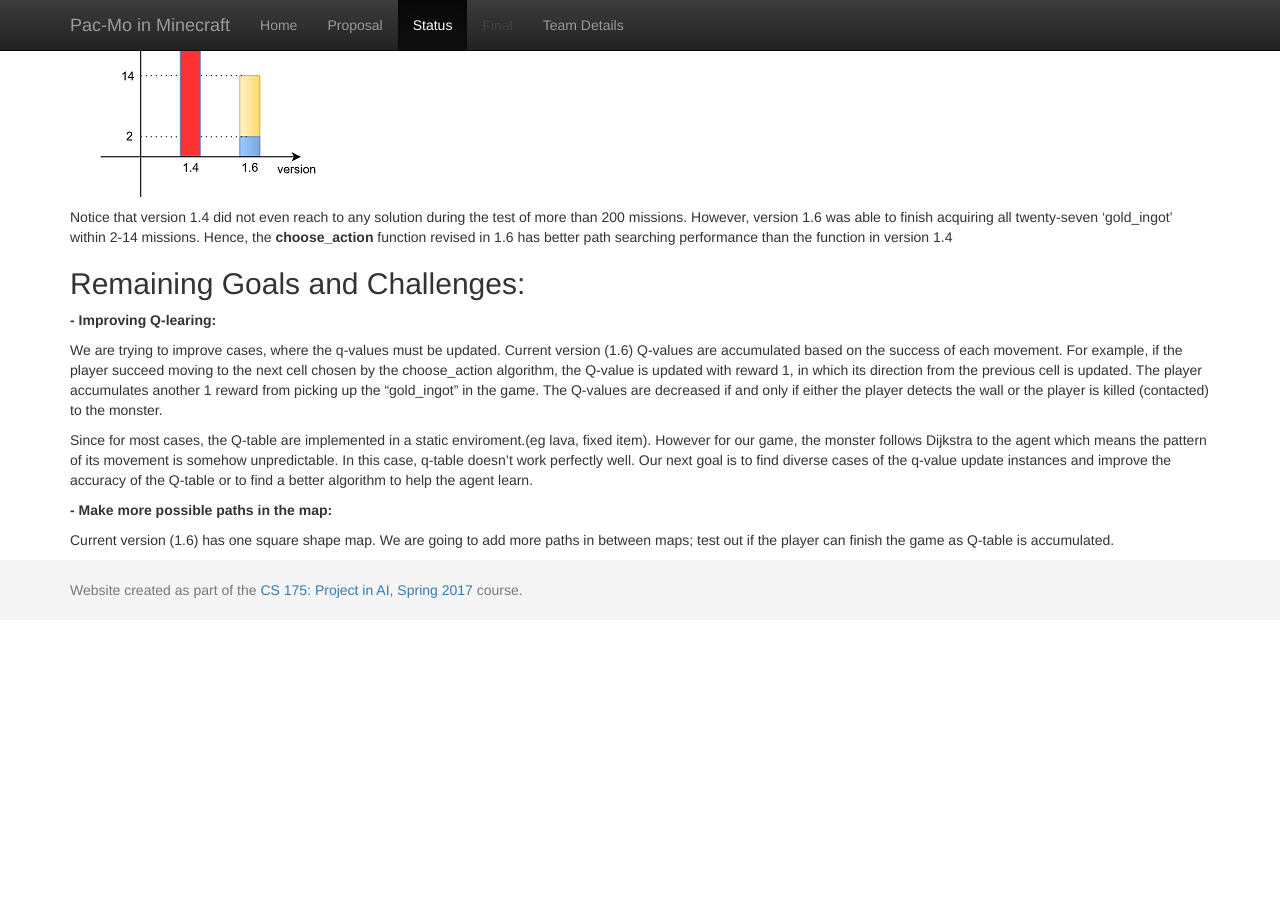
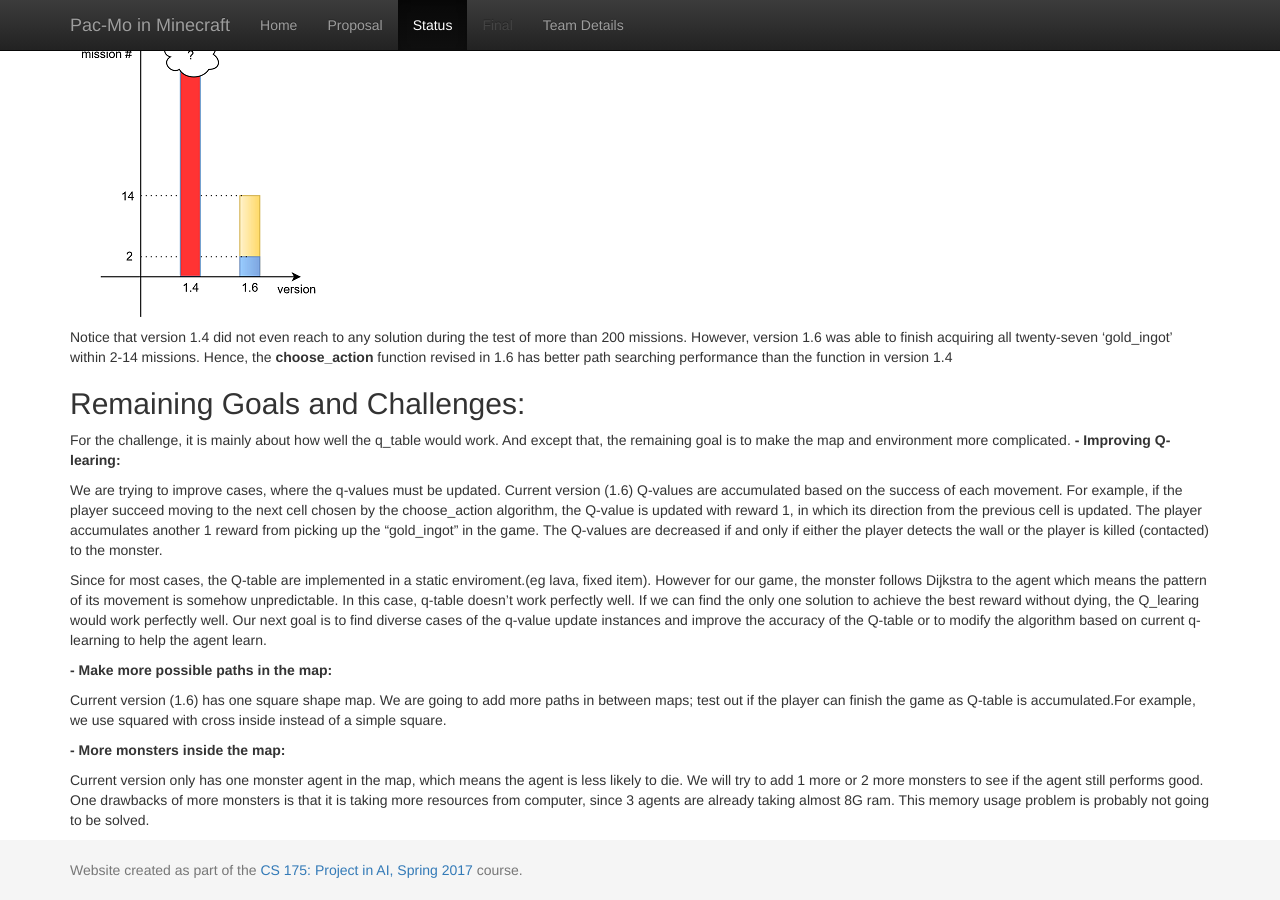
Before and after one commit to qdingqim/Pac-mo, a Jekyll site: the page built from docs/status.md, in a window 1280 px wide and 900 px high, scrolled down 870 px. Built offline with Jekyll 4.4.1, drawn with Linux system fonts in a browser that asks for light colours; before the commit the page ends 1490 px from its top, so only the background shows below that; some of the changed text lies outside the part shown.

Commit message:
Update status.md

```diff
--- a/docs/status.md
+++ b/docs/status.md
@@ -10,6 +10,11 @@
 
 
 ## Approach:
+The Pac-mo is realized by multi-agent. One for the monster which implements the Dijkstra algorithm to chase the player, one for the player to perform reinforcement learning based on the Q_table to get the best reward which means maximum gold without dying, and the other one is for the watcher which is placed above the map.
+
+__- Multi-Agent:__
+<br> The multi-agent is implemented by using MalmoPython.ClientPool. Also different Xml part is coded for different agent since the placement and game mode is different. The reason why we use Multi agents is that in this case the behavior of the monster is easier to control. Also the perspective of a watcher is given.
+
 __- Dijkstra's Algorithm:__
 <br>We are using Dijkstra's shortest path algorithm to calculate the monster's movement. For each step of movement, the algorithm calculates its next location from current cell in its shortest path; the algorithm __moster_action__ returns its turn ratio relative to the monster's current degree (turn). Hence, the monster is always chasing to the player with a half of speed of the player.
 
@@ -26,12 +31,17 @@
 <br> Notice that version 1.4 did not even reach to any solution during the test of more than 200 missions. However, version 1.6 was able to finish acquiring all twenty-seven 'gold_ingot' within 2-14 missions. Hence, the __choose_action__ function revised in 1.6 has better path searching performance than the function in version 1.4
 
 ## Remaining Goals and Challenges:
+For the challenge, it is mainly about how well the q_table would work. And except that, the remaining goal is to make the map and environment more complicated.
 __- Improving Q-learing:__
 
   We are trying to improve cases, where the q-values must be updated. Current version (1.6) Q-values are accumulated based on the success of each movement. For example, if the player succeed moving to the next cell chosen by the choose_action algorithm, the Q-value is updated with reward 1, in which its direction from the previous cell is updated. The player accumulates another 1 reward from picking up the "gold_ingot" in the game. The Q-values are decreased if and only if either the player detects the wall or the player is killed (contacted) to the monster.
 
-  Since for most cases, the Q-table are implemented in a static enviroment.(eg lava, fixed item). However for our game, the monster follows Dijkstra to the agent which means the pattern of its movement is somehow unpredictable. In this case, q-table doesn't work perfectly well. Our next goal is to find diverse cases of the q-value update instances and improve the accuracy of the Q-table or to find a better algorithm to help the agent learn.
+  Since for most cases, the Q-table are implemented in a static enviroment.(eg lava, fixed item). However for our game, the monster follows Dijkstra to the agent which means the pattern of its movement is somehow unpredictable. In this case, q-table doesn’t work perfectly well. If we can find the only one solution to achieve the best reward without dying, the Q_learing would work perfectly well. Our next goal is to find diverse cases of the q-value update instances and improve the accuracy of the Q-table or to modify the algorithm based on current q-learning to help the agent learn.
 
 __- Make more possible paths in the map:__
 
-  Current version (1.6) has one square shape map. We are going to add more paths in between maps; test out if the player can finish the game as Q-table is accumulated.
+  Current version (1.6) has one square shape map. We are going to add more paths in between maps; test out if the player can finish the game as Q-table is accumulated.For example, we use squared with cross inside instead of a simple square.
+
+__- More monsters inside the map:__
+
+  Current version only has one monster agent in the map, which means the agent is less likely to die. We will try to add 1 more or 2 more monsters to see if the agent still performs good. One drawbacks of more monsters is that it is taking more resources from computer, since 3 agents are already taking almost 8G ram. This memory usage problem is probably not going to be solved.
```
